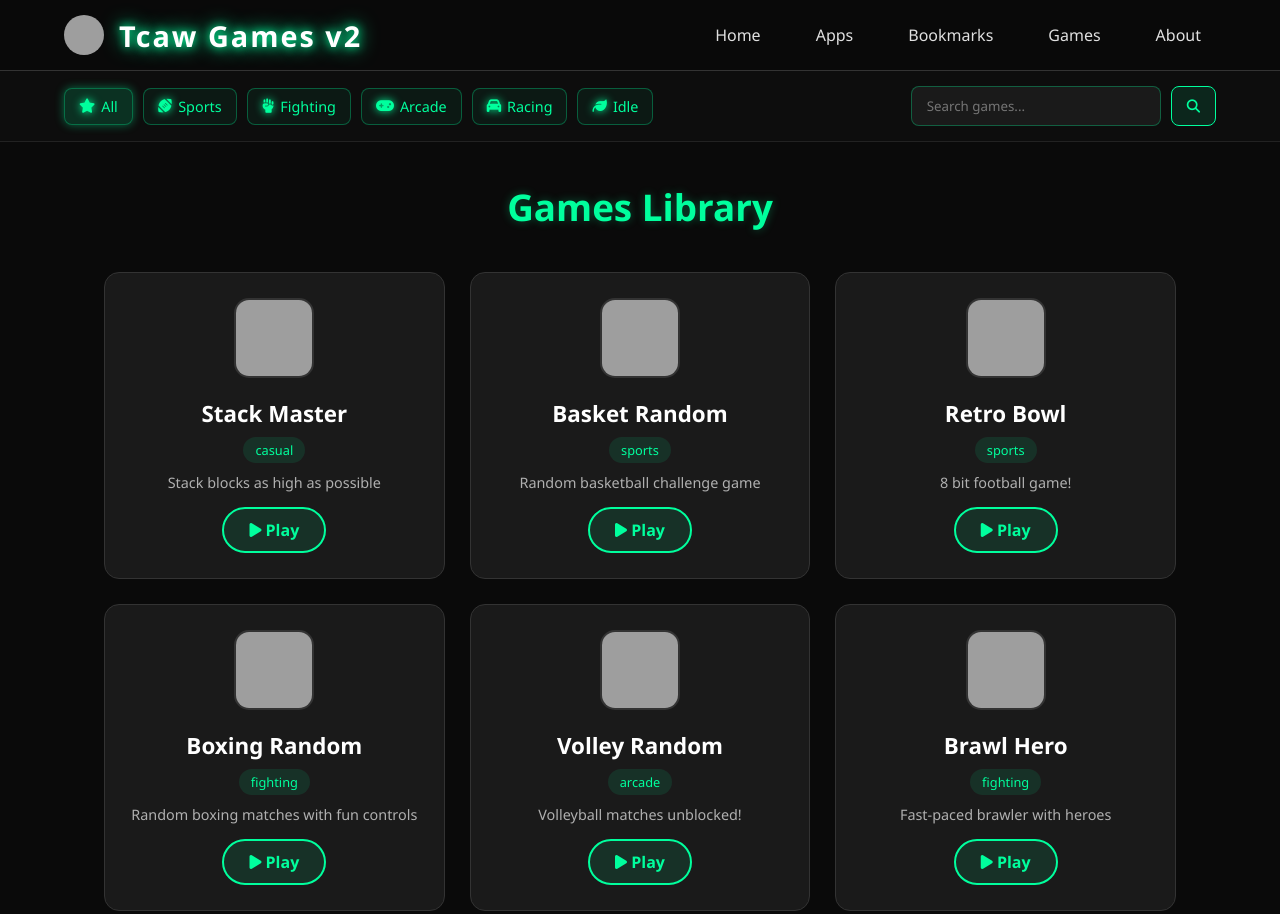
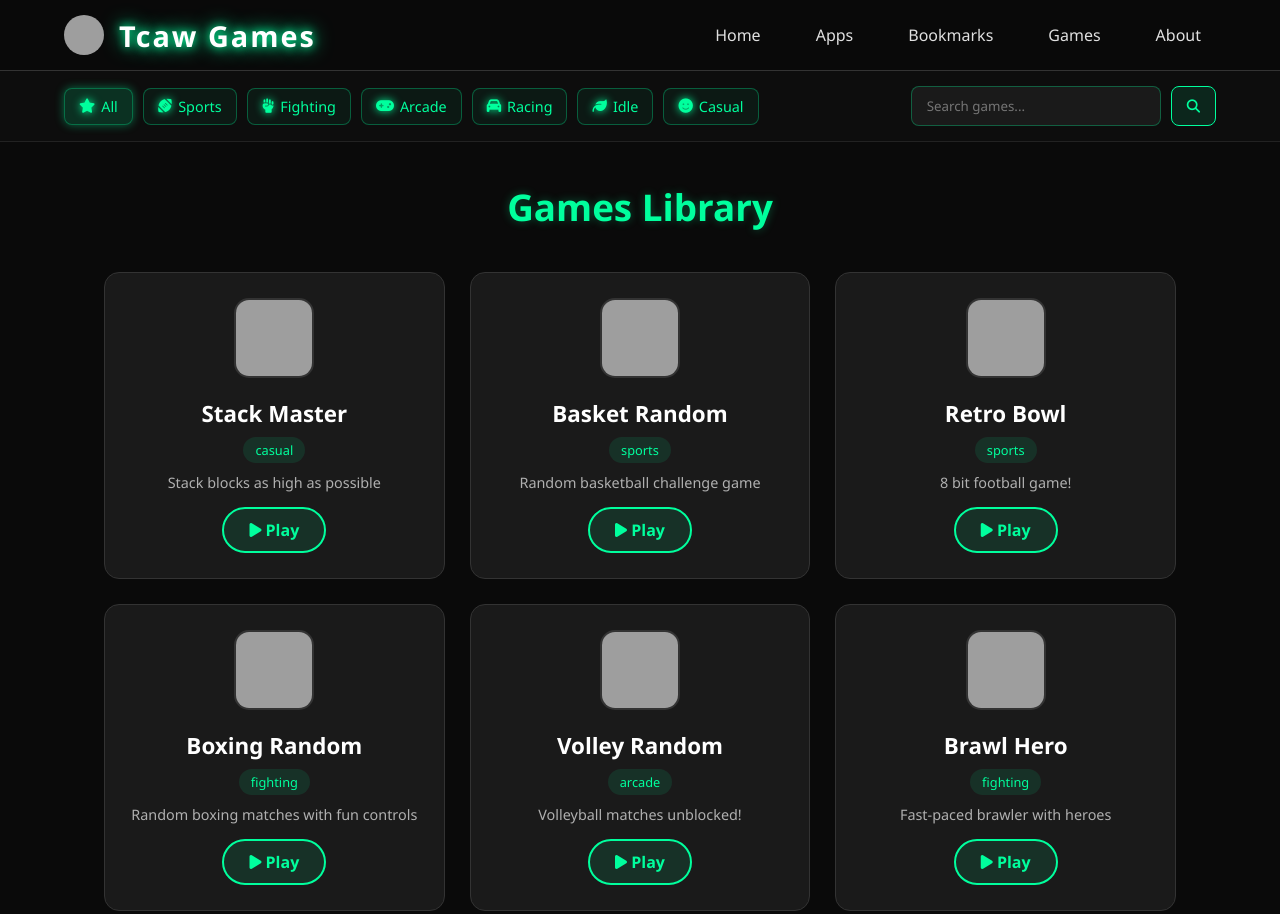
Before and after one commit to tcawgames/tclaws.xyz, a plain HTML site: page index.html in a window 1280 px wide. Shown: the top 914 px of the page. Drawn offline with Linux system fonts and the light colour scheme; grey boxes are pictures that could not be loaded.

Commit message:
Update index.html

```diff
--- a/index.html
+++ b/index.html
@@ -186,7 +186,7 @@
   <nav class="navbar">
     <div class="navbar-brand">
       <img src="https://i.pinimg.com/736x/ef/aa/85/efaa85262c2979c0bce49d0dc643d49e.jpg" class="navbar-logo" />
-      <h1 class="navbar-title">Tcaw Games v2</h1>
+      <h1 class="navbar-title">Tcaw Games</h1>
     </div>
     <div class="navbar-links">
       <a href="https://tclaws.xyz" class="nav-link">Home</a>
@@ -206,6 +206,7 @@
       <div class="category-tab" data-category="arcade"><i class="fas fa-gamepad"></i> Arcade</div>
       <div class="category-tab" data-category="racing"><i class="fas fa-car"></i> Racing</div>
       <div class="category-tab" data-category="idle"><i class="fas fa-leaf"></i> Idle</div>
+      <div class="category-tab" data-category="casual"><i class="fas fa-smile"></i> Casual</div>
     </div>
 
     <div class="search-bar">
```
